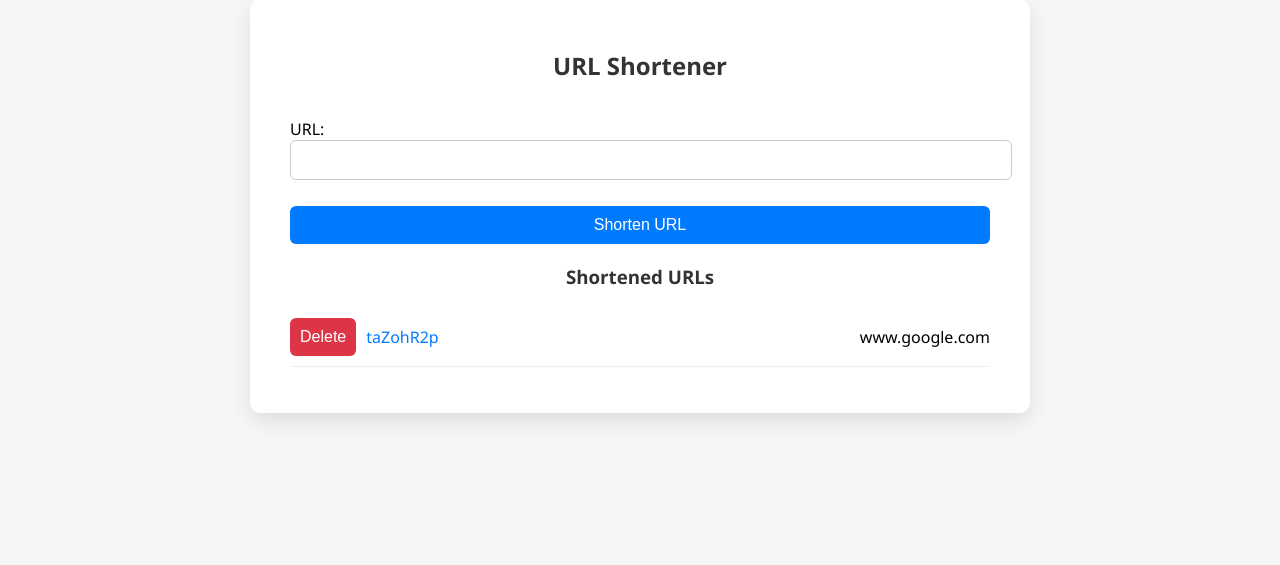
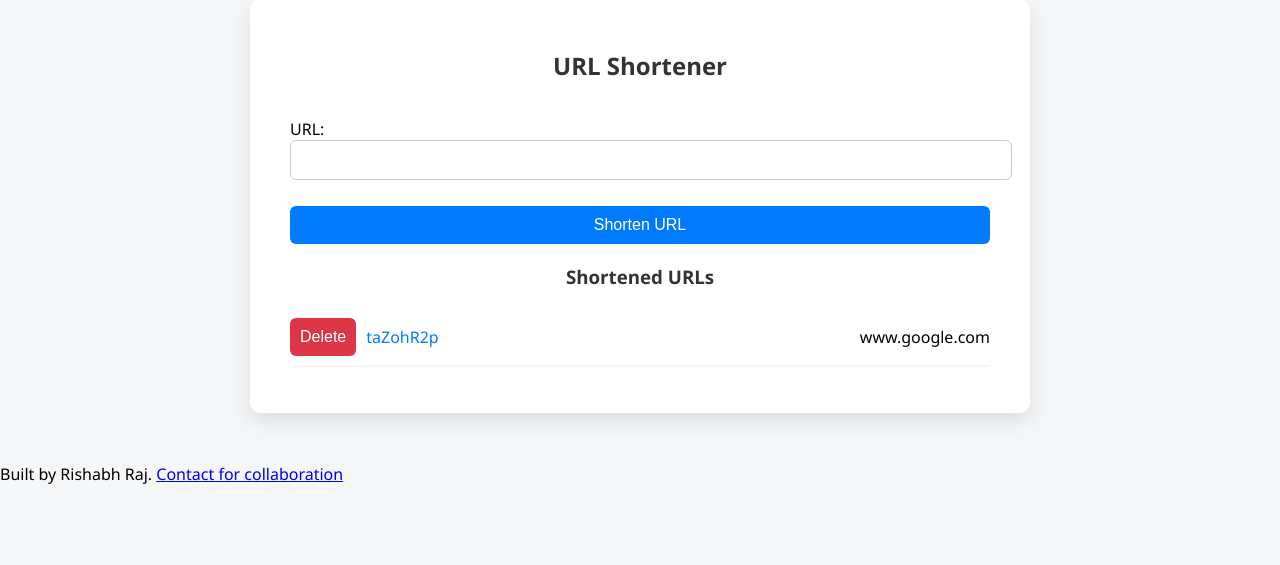
Before and after one commit to Rishabh-Raj13/URLShortener, a Django app: page /urlShort/ in a window 1280 px wide. Shown: the part 51-616 px from the top of the page. Run offline with Django 5.2, Linux system fonts and the light colour scheme; data comes from the database, SQL or seed files in the repository.

Commit message:
Added Dev Details in html file

```diff
--- a/url/templates/index.html
+++ b/url/templates/index.html
@@ -123,5 +123,8 @@
             {% endfor %}
         </ul>
     </div>
+    <footer>
+        <p>Built by Rishabh Raj. <a href="mailto:rishabhraj1310@gmail.com">Contact for collaboration</a></p>
+    </footer>
 </body>
 </html>
```
